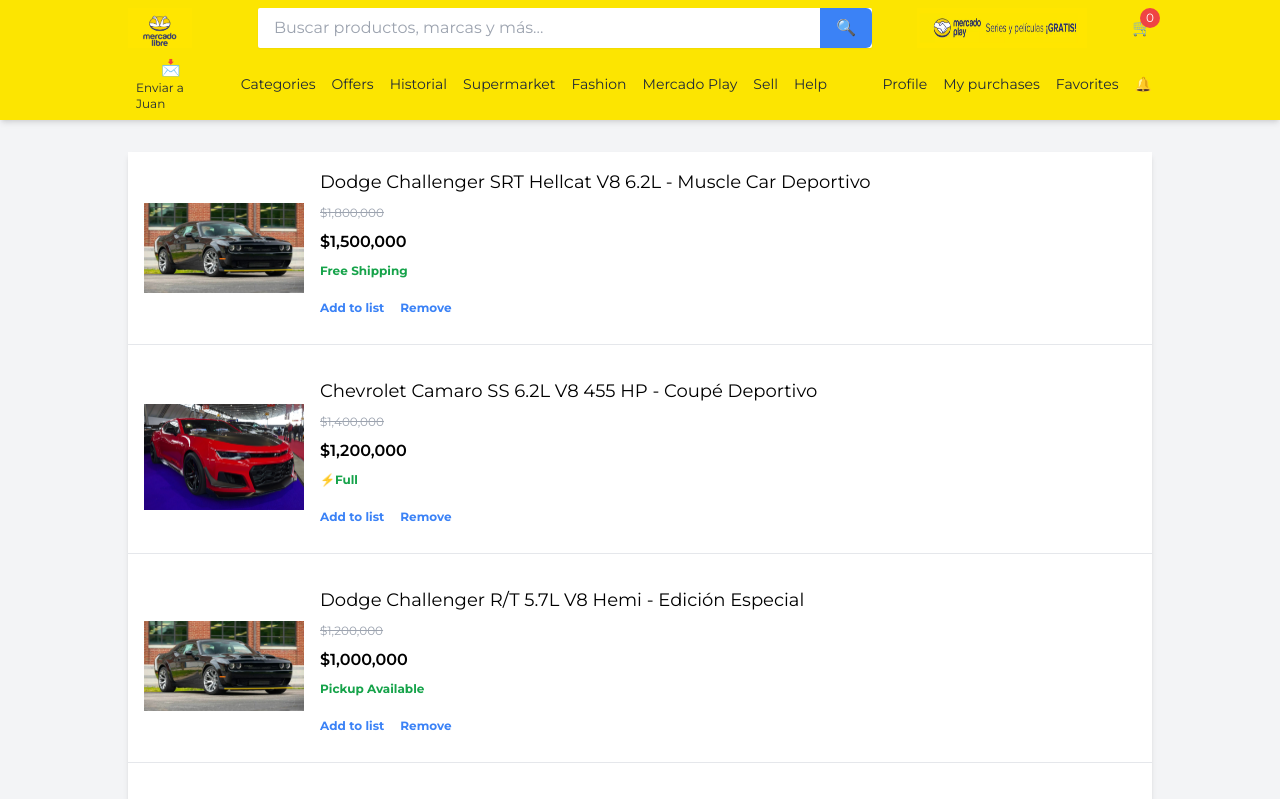
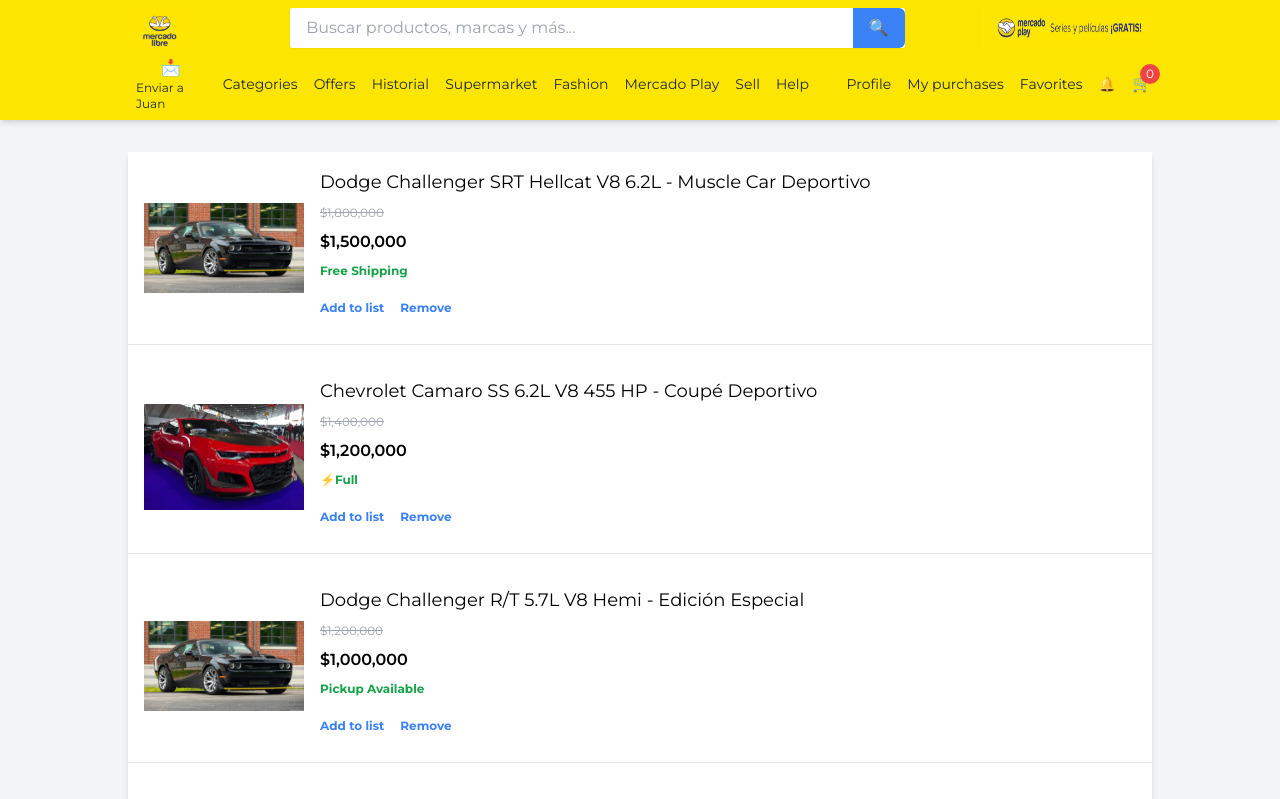
Before and after one commit to DiegoCM1/Ecommerce, a React (Create React App) app in the folder ecommerce/: page /Ecommerce/favorites in a window 1280 px wide. Shown: the top 799 px of the page. Built offline with nearby package versions, Linux system fonts and the light colour scheme.

Commit message:
Made little changes to responsive behaviour andmoved cart icon to header

```diff
--- a/ecommerce/src/components/Cards/HorizontalCardMobile.js
+++ b/ecommerce/src/components/Cards/HorizontalCardMobile.js
@@ -1,21 +1,19 @@
 import React from "react";
 
-const HorizontalCardMobile = ({ item, removeItem, isRemoving }) => {
+const HorizontalCardMobile = ({ item }) => {
   return (
     <div
-      className={`bg-white group flex border-b border-gray-200 transition-all duration-300 ${
-        isRemoving ? "opacity-0 -translate-x-20" : "opacity-100 translate-x-0"
-      }`}
+      className="bg-white group flex border-b border-gray-200"
     >
       {/* Item Image */}
       <img
         src={item.image}
         alt={item.title}
-        className="w-40 h-40 object-contain my-4 mx-4"
+        className="w-24 h-24 object-contain my-4 mr-4"
       />
       <div className="flex flex-col justify-between my-4">
         {/* Item Title */}
-        <h3 className="text-lg font-medium text-black truncate group-hover:text-blue-600">
+        <h3 className="text-xs text-wrap font-medium text-black truncate group-hover:text-blue-600">
           {item.title}
         </h3>
 
--- a/ecommerce/src/components/Header/Header.js
+++ b/ecommerce/src/components/Header/Header.js
@@ -35,8 +35,8 @@ const Header = () => {
         border-red-600">
           <MercadoPlayLogo />
         </div>
-        {/* Cart icon */}
-        <div className="flex items-center space-x-4 border-red-600">
+        {/* Cart icon Mobile*/}
+        <div className="flex items-center space-x-4 border-red-600 md:hidden lg:hidden">
           <CartIcon />
         </div>
       </div>
@@ -76,6 +76,9 @@ const Header = () => {
             href="/"
             className="text-gray-800 hover:text-gray-600 text-sm font-medium"
           />
+          <CartIcon
+          className="md:flex lg:flex"
+          />
         </div>
       </div>
 
--- a/ecommerce/src/components/SecondaryRecommendations/SecondaryRecommendations.js
+++ b/ecommerce/src/components/SecondaryRecommendations/SecondaryRecommendations.js
@@ -56,7 +56,7 @@ const SecondaryRecommendations = () => {
             <div
               key={index}
               className={`px-2 ${
-                isMobile ? "w-full flex-shrink-0" : "lg:w-1/6 flex-shrink-0"
+                isMobile ? "w-full flex-shrink-0" : "md:w-1/4 lg:w-1/6 flex-shrink-0"
               }`}
             >
               {isMobile ? (
```
